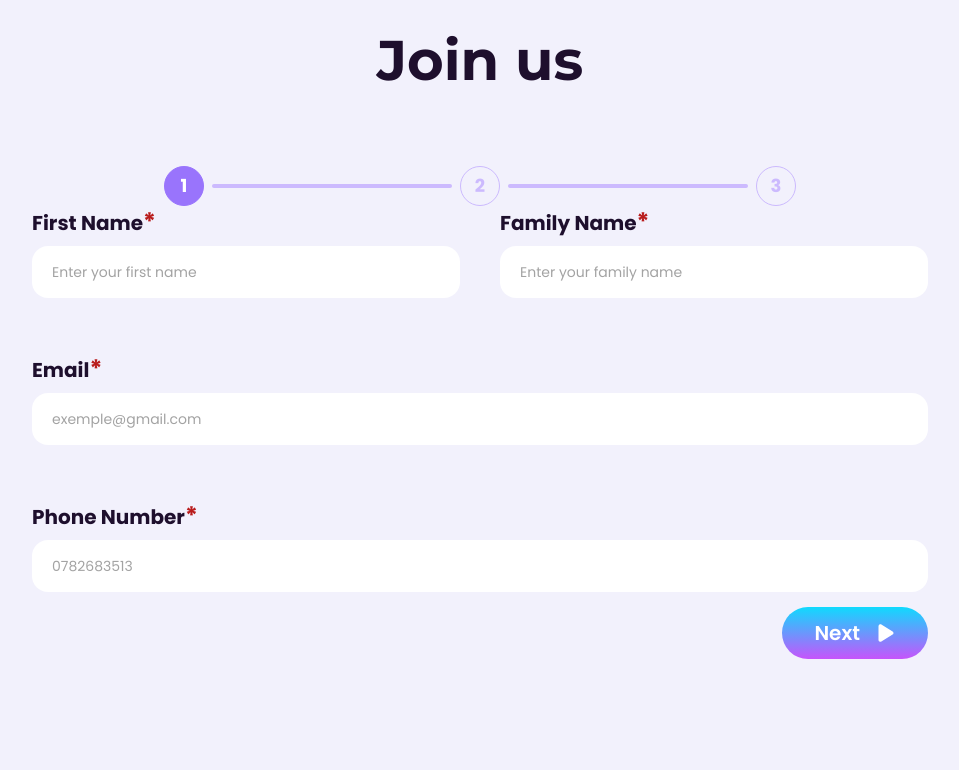
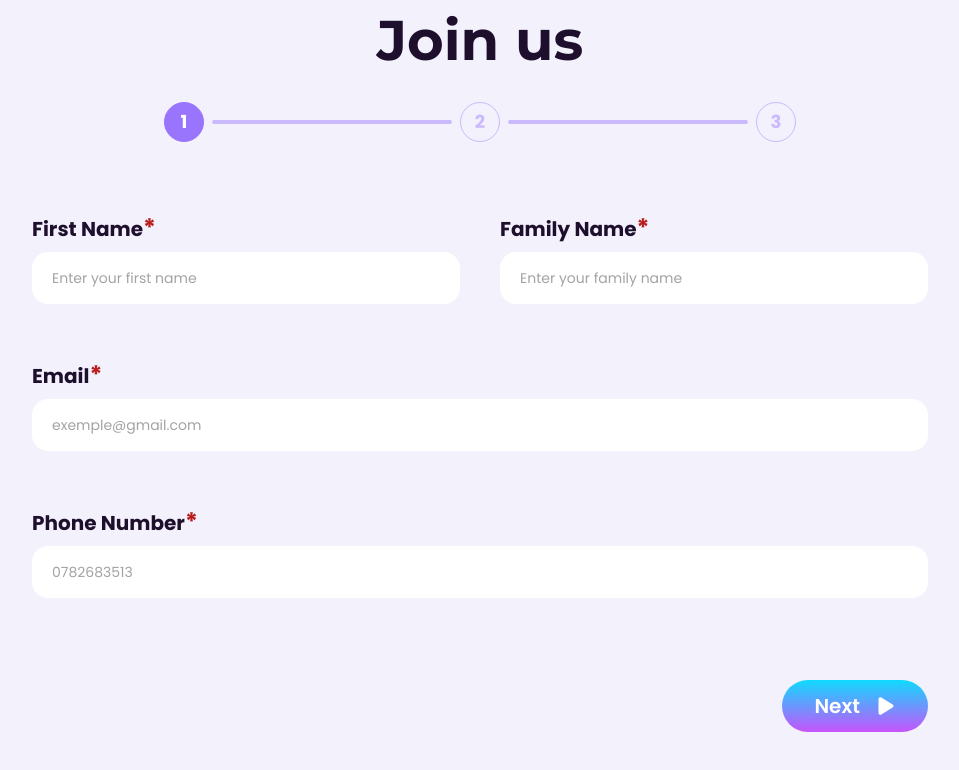
Before and after one commit to Sport-and-Entertainment-Club/sec-website-24, a React (Vite) app: page /register in a window 1280 px wide. Shown: the top 770 px of the page, without its empty margins (160-1119 px from the left). Built offline with nearby package versions, Linux system fonts and the light colour scheme.

Commit message:
added toasts

```diff
--- a/src/components/registration/Form.jsx
+++ b/src/components/registration/Form.jsx
@@ -10,7 +10,8 @@ import { FaPlay } from "react-icons/fa6";
 import Stepper from "./Stepper";
 import TextArea from "./TextArea";
 import SelectInput from "./SelectInput";
-import axios from "axios";
+import { ToastContainer, toast } from "react-toastify";
+import "react-toastify/dist/ReactToastify.css";
 const yearOfStudy = ["L1/1CP", "L2/2CP", "L3/1CS", "M1/2CS", "M2/3CS"];
 const schema01 = yup
   .object({
@@ -95,7 +96,7 @@ const Form = () => {
 
     try {
       const response = await fetch(
-        "https://sec-website-24-backend-reg.onrender.com/submit-form",
+        "https://sec-website-24-backend.onrender.com/submit-form",
         {
           method: "POST",
           headers: {
@@ -104,13 +105,22 @@ const Form = () => {
           body: JSON.stringify(payload),
         }
       );
-
-      // Check if the request was successful
-      if (response.ok) {
+      console.log(response);
+      if (response.response.status === "success") {
         const result = await response.json();
         console.log("Form submitted successfully", result);
+        toast.success("Success message", {
+          position: "center-center",
+          autoClose: 5000,
+          hideProgressBar: false,
+          closeOnClick: true,
+          pauseOnHover: true,
+          draggable: true,
+          progress: undefined,
+        });
       } else {
         console.error("Error submitting form:", response.statusText);
+        toast.error("Error submitting the form!");
       }
     } catch (error) {
       console.error("Error submitting form:", error);
@@ -120,10 +130,12 @@ const Form = () => {
   useEffect(() => {
     console.log("step:", step);
     console.log("is valid:", isValid);
-  }, [step, isValid]); // This will log step and isValid whenever they change
+  }, [step, isValid]);
   return (
-    <div className="h-[80vh] lg:h-[85vh] w-full px-5 lg:px-32 xl:px-48 flex gap-[40px] lg:gap-0 flex-col justify-center items-center">
+    <div className="relative h-[80vh] lg:h-[90vh] w-full px-5 lg:px-32 xl:px-48 flex gap-[40px] lg:gap-0 flex-col justify-center items-center">
       <Stepper activeStep={step} />
+      <ToastContainer />
+
       <form
         action=""
         className=" grid grid-cols-2 grid-rows-3 lg:gap-6 xl:gap-10 w-full">
@@ -238,7 +250,7 @@ const Form = () => {
           </>
         )}
       </form>
-      <div className="w-full flex flex-row-reverse justify-between ">
+      <div className="px-5 lg:px-32 xl:px-48 absolute bottom-[20px] lg:bottom-[40px] w-full flex flex-row-reverse justify-between ">
         {step === 0 && (
           <Button disable={!isValid} onClick={incrementStep}>
             <p className="lg:text-xl text-md text-white font-poppins font-semibold">
--- a/src/components/registration/Stepper.jsx
+++ b/src/components/registration/Stepper.jsx
@@ -2,7 +2,7 @@
 import Step from "./Step";
 const Stepper = ({ activeStep }) => {
   return (
-    <div className=" mx-auto flex flex-row">
+    <div className="absolute top-[40px] lg:top-[50px] mx-auto flex flex-row">
       {[0, 1, 2].map((item, index) => {
         return (
           <Step
```
